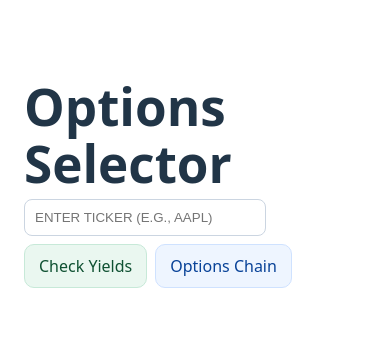
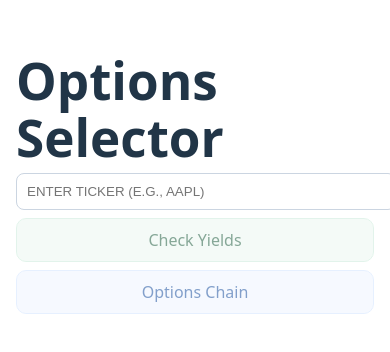
Before and after one commit to charmedvie/opselect, a React (Vite) app: page / in a window 390 px wide. Shown: the part 256-608 px from the top of the page. Built offline with nearby package versions, Linux system fonts and the light colour scheme.

Commit message:
mobile responsive

```diff
--- a/src/App.tsx
+++ b/src/App.tsx
@@ -70,8 +70,6 @@ function erf(x: number) {
 }
 
 /* ---------- Black–Scholes components (forward-based d2) ---------- */
-// Probability an option finishes OTM using forward-based d2.
-// Inputs: ivFrac is decimal (e.g., 0.24), Tyears in years, r = risk-free, q = dividend yield.
 function probOTM_forward(
   side: Side, S: number, K: number, ivFrac: number, Tyears: number, r = DEFAULT_RISK_FREE, q = DEFAULT_DIVIDEND_YIELD
 ): number | null {
@@ -85,7 +83,6 @@ function probOTM_forward(
 }
 
 /* ---------- IV interpolation in log-moneyness (per expiry) ---------- */
-// Returns iv as a FRACTION (e.g., 0.24) or null if impossible.
 function interpolateIV_logMoneyness(
   S: number,
   points: Array<{ K: number; ivFrac: number }>,
@@ -341,90 +338,49 @@ export default function App() {
 
   /* ---------- Render ---------- */
   return (
-    <div style={{ padding: 24, fontFamily: "system-ui, sans-serif", maxWidth: 1200, margin: "0 auto" }}>
-      <h1 style={{ marginBottom: 8 }}>Options Selector</h1>
+    <div className="container">
+      <h1 className="page-title">Options Selector</h1>
 
       {/* Controls */}
-      <div style={{ display: "flex", gap: 8, flexWrap: "wrap", alignItems: "center" }}>
+      <div className="controls">
         <input
           value={symbol}
           onChange={(e) => setSymbol(e.target.value.toUpperCase())}
           onKeyDown={(e) => e.key === "Enter" && runFlow("yields")}
           placeholder="Enter ticker (e.g., AAPL)"
-          style={{ textTransform: "uppercase", padding: 10, minWidth: 220, borderRadius: 8, border: "1px solid #cbd5e1" }}
+          className="input"
         />
-        <button
-          onClick={() => runFlow("yields")}
-          disabled={loading || !symbol.trim()}
-          style={{
-            padding: "10px 14px",
-            borderRadius: 10,
-            border: "1px solid #c7e9d8",
-            background: "#eaf7f0",
-            color: "#0f5132",
-            cursor: loading || !symbol.trim() ? "not-allowed" : "pointer",
-          }}
-        >
+        <button onClick={() => runFlow("yields")} disabled={loading || !symbol.trim()} className="btn btn-green">
           {loading && view === "yields" ? "Loading…" : "Check Yields"}
         </button>
-        <button
-          onClick={() => runFlow("chain")}
-          disabled={loading || !symbol.trim()}
-          style={{
-            padding: "10px 14px",
-            borderRadius: 10,
-            border: "1px solid #cfe2ff",
-            background: "#eef5ff",
-            color: "#084298",
-            cursor: loading || !symbol.trim() ? "not-allowed" : "pointer",
-          }}
-        >
+        <button onClick={() => runFlow("chain")} disabled={loading || !symbol.trim()} className="btn btn-blue">
           {loading && view === "chain" ? "Loading…" : "Options Chain"}
         </button>
 
         {price !== null && !err && (
-          <span
-            style={{
-              marginLeft: 12,
-              padding: "6px 10px",
-              borderRadius: 8,
-              background: "#fff3cd",
-              color: "#7a5d00",
-              border: "1px solid #ffe69c",
-              fontWeight: 600,
-            }}
-          >
+          <span className="badge price-badge">
             {currency ? `${currency} ` : "$"}{price}
           </span>
         )}
       </div>
 
       {/* Errors */}
-      {err && <p style={{ color: "crimson", marginTop: 8 }}>{err}</p>}
-      {chainErr && <p style={{ color: "crimson", marginTop: 8 }}>{chainErr}</p>}
+      {err && <p className="error">{err}</p>}
+      {chainErr && <p className="error">{chainErr}</p>}
 
       {/* ---- Yields ONLY (PUTS ONLY) ---- */}
       {view === "yields" && topPuts && uPrice != null && (
-        <div className="yields-panel" style={{ marginTop: 12 }}>
-          {/* Timestamp only (as you asked earlier) */}
-          <div className="y-meta" style={{ fontSize: 12, opacity: 0.8, marginBottom: 8 }}>
+        <div className="yields-panel">
+          {/* Timestamp only */}
+          <div className="y-meta">
             Data timestamp: <strong>{dataTimestamp ?? new Date().toLocaleString()}</strong>
           </div>
 
           {/* Simple Stock IV box */}
-          <div
-            style={{
-              display: "grid",
-              gridTemplateColumns: "repeat(auto-fit, minmax(240px, 1fr))",
-              gap: 12,
-              marginBottom: 12,
-            }}
-          >
-            <div style={{ border: "1px solid #e5e7eb", borderRadius: 10, padding: 12, background: "#fafafa" }}>
-              <div style={{ fontSize: 12, opacity: 0.75, marginBottom: 4 }}>Stock IV (est.)</div>
-              <div style={{ fontSize: 18, fontWeight: 700 }}>
-                {stockIvPct != null ? `${stockIvPct}%` : "—"}
-              </div>
+          <div className="info-grid">
+            <div className="card">
+              <div className="card-label">Stock IV (est.)</div>
+              <div className="card-value">{stockIvPct != null ? `${stockIvPct}%` : "—"}</div>
             </div>
           </div>
 
@@ -443,6 +399,7 @@ export default function App() {
                   }
                 }
                 return (
+                  <div className="scroll-x">
                     <table className="yield-table">
                       <thead>
                         <tr>
@@ -475,6 +432,7 @@ export default function App() {
                         )}
                       </tbody>
                     </table>
+                  </div>
                 );
               })()}
             </div>
@@ -486,20 +444,12 @@ export default function App() {
       {view === "chain" && expiries.length > 0 && (
         <div style={{ marginTop: 16 }}>
           {/* Tabs */}
-          <div style={{ display: "flex", gap: 8, overflowX: "auto", paddingBottom: 8 }}>
+          <div className="tabs">
             {expiries.map((ex: ExpirySlice, i: number) => (
               <button
                 key={ex.expiry + i}
                 onClick={() => setActiveIdx(i)}
-                style={{
-                  padding: "8px 12px",
-                  borderRadius: 8,
-                  border: "1px solid #e2e8f0",
-                  background: i === activeIdx ? "#eaf2ff" : "#ffffff",
-                  color: "#111827",
-                  whiteSpace: "nowrap",
-                  cursor: "pointer",
-                }}
+                className={`tab ${i === activeIdx ? "active" : ""}`}
                 title={ex.expiry}
               >
                 {formatExpiry(ex.expiry)}
@@ -507,14 +457,13 @@ export default function App() {
             ))}
           </div>
 
-          <div style={{ fontSize: 12, opacity: 0.8, marginBottom: 8 }}>
+          <div className="y-meta">
             Data timestamp: <strong>{dataTimestamp ?? new Date().toLocaleString()}</strong>
           </div>
 
           {/* Underlier badge */}
           {uPrice !== null && (
-            <div style={{ marginTop: 2, marginBottom: 8, display: "inline-block",
-              padding: "4px 8px", borderRadius: 8, background: "#f8fafc", border: "1px solid #e2e8f0" }}>
+            <div className="badge underlier-badge">
               Underlier: <strong>{uPrice}</strong>
             </div>
           )}
```
Lines whose indentation alone changed are shown as unchanged.
